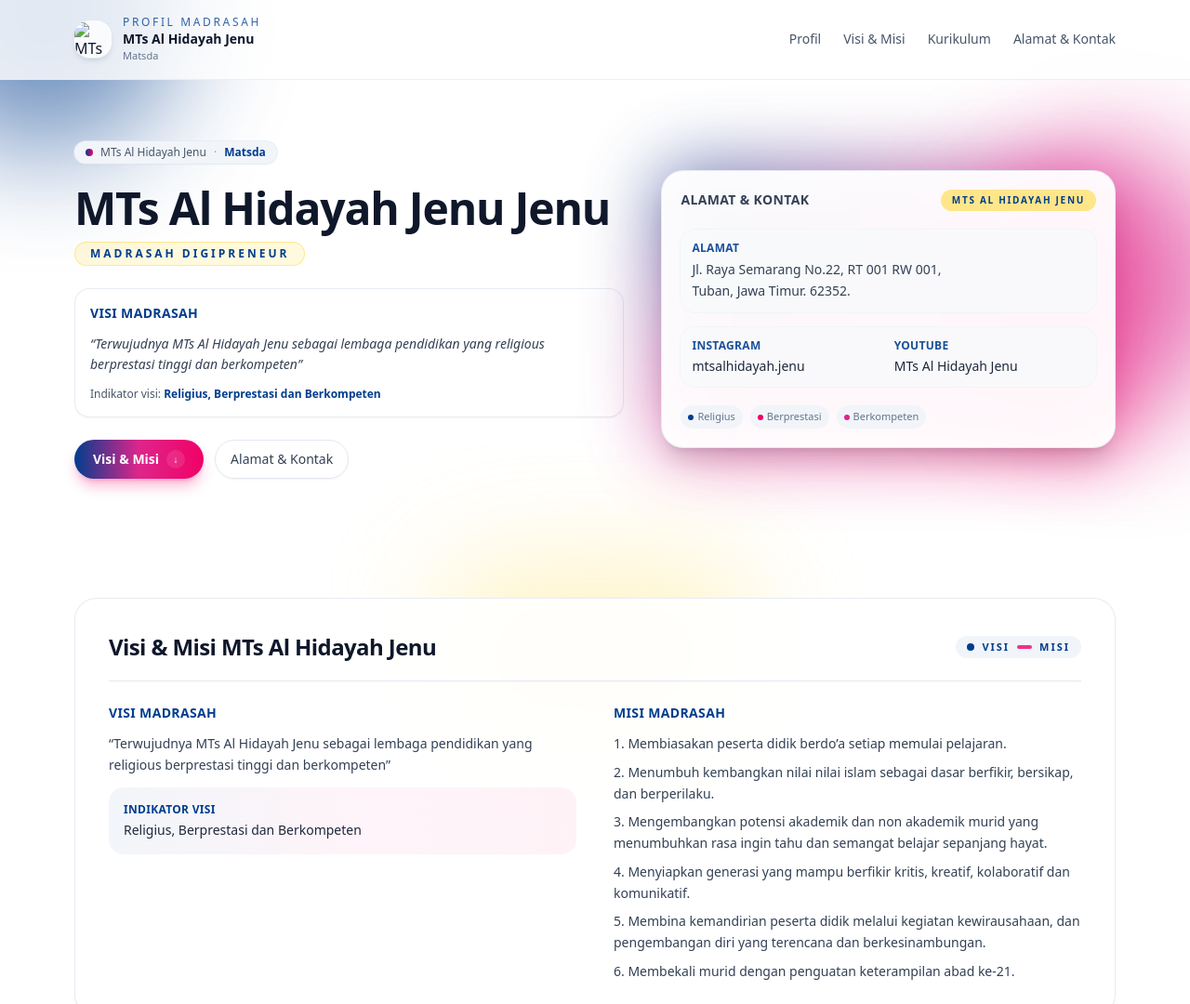
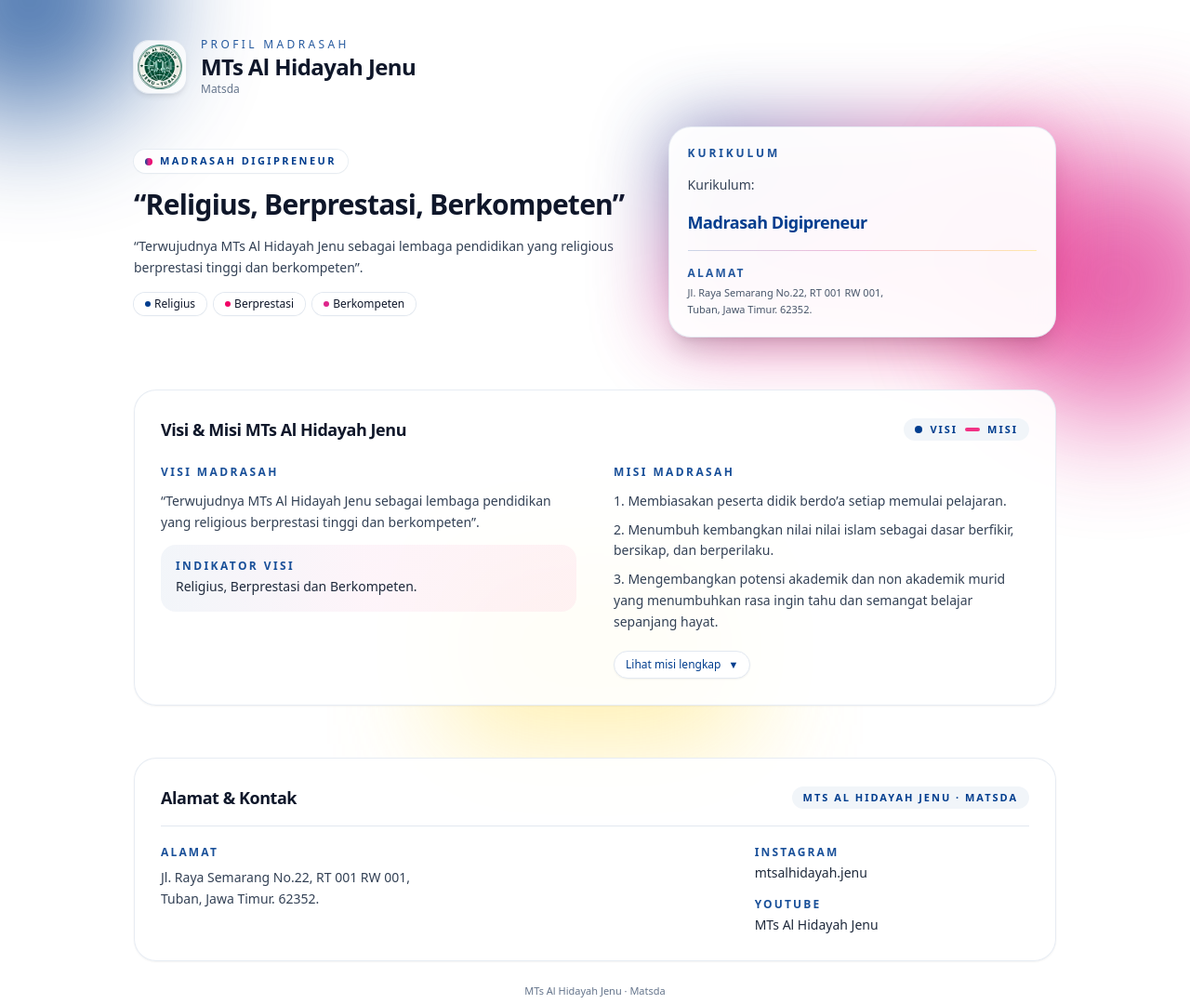
Before and after one commit to bayezsyka/mts-alhidayah, a plain HTML site: page index.html in a window 1280 px wide. Shown: the top 1080 px of the page at 93% size. Drawn offline with nearby package versions, Linux system fonts and the light colour scheme.

Commit message:
update logo

```diff
--- a/index.html
+++ b/index.html
@@ -5,10 +5,10 @@
     <meta name="viewport" content="width=device-width, initial-scale=1.0" />
     <title>Profil MTs Al Hidayah Jenu</title>
 
-    <!-- Load Tailwind -->
+    <!-- Tailwind CDN -->
     <script src="https://cdn.tailwindcss.com"></script>
 
-    <!-- Konfigurasi Tailwind warna custom -->
+    <!-- Konfigurasi warna custom -->
     <script>
       tailwind.config = {
         theme: {
@@ -19,261 +19,148 @@
               accentMagenta: "#de258b",
               accentYellow: "#ffde59",
             },
+            fontFamily: {
+              sans: ["system-ui", "ui-sans-serif", "sans-serif"],
+            },
           },
         },
       };
     </script>
   </head>
-  <body class="bg-white text-slate-900 scroll-smooth antialiased">
+  <body class="bg-white text-slate-900 scroll-smooth antialiased font-sans">
     <!-- Background dekoratif -->
-    <div class="pointer-events-none fixed inset-0 -z-10 opacity-60">
+    <div class="pointer-events-none fixed inset-0 -z-10 opacity-70">
       <div
-        class="absolute -top-32 -left-24 h-72 w-72 rounded-full bg-primary blur-3xl"
+        class="absolute -top-32 -left-24 h-64 w-64 rounded-full bg-primary blur-3xl"
       ></div>
       <div
         class="absolute top-40 -right-16 h-72 w-72 rounded-full bg-accentMagenta blur-3xl"
       ></div>
       <div
-        class="absolute bottom-0 left-1/2 h-48 w-80 -translate-x-1/2 bg-accentYellow/60 blur-3xl"
+        class="absolute bottom-0 left-1/2 h-52 w-80 -translate-x-1/2 bg-accentYellow/70 blur-3xl"
       ></div>
     </div>
 
-    <!-- NAVBAR -->
-    <header
-      class="sticky top-0 z-40 border-b border-slate-200/60 bg-white/80 backdrop-blur"
-    >
+    <main class="mx-auto max-w-5xl px-4 py-6 md:py-10">
+      <!-- HEADER + HERO -->
+      <section class="space-y-6 md:space-y-8" data-animate>
+        <!-- Header tanpa navigasi -->
+        <header class="flex flex-wrap items-center gap-4">
           <div
-        class="mx-auto flex max-w-6xl items-center justify-between px-4 py-3 md:py-4"
-      >
-        <div class="flex items-center gap-3">
-          <!-- LOGO: gunakan gambar yang kamu kirim -->
-          <!-- Pastikan nama file dan lokasi benar -->
-          <div
-            class="h-10 w-10 rounded-2xl bg-white/80 shadow-md flex items-center justify-center ring-1 ring-slate-200 overflow-hidden"
+            class="h-14 w-14 rounded-2xl bg-white/80 shadow-md flex items-center justify-center ring-1 ring-slate-200 overflow-hidden"
           >
             <img
-              src="image-removebg-preview.png"
-              alt="MTs Al Hidayah Jenu"
-              class="h-9 w-auto object-contain"
+              src="images/image-removebg-preview.png"
+              alt="Logo MTs Al Hidayah Jenu"
+              class="h-12 w-auto object-contain"
             />
           </div>
-
           <div>
-            <div class="text-xs uppercase tracking-[0.22em] text-primary/80">
+            <p class="text-xs uppercase tracking-[0.28em] text-primary/85">
               Profil Madrasah
-            </div>
-            <div class="text-sm font-semibold text-slate-900">
+            </p>
+            <h1
+              class="text-xl font-extrabold tracking-tight text-slate-900 md:text-2xl"
+            >
               MTs Al Hidayah Jenu
-            </div>
-            <div class="text-[11px] text-slate-500">Matsda</div>
-          </div>
-        </div>
-
-        <nav class="hidden items-center gap-6 text-sm font-medium md:flex">
-          <a
-            href="#profil"
-            class="py-1 text-slate-600 hover:text-primary transition-colors"
-          >
-            Profil
-          </a>
-          <a
-            href="#visi-misi"
-            class="py-1 text-slate-600 hover:text-primary transition-colors"
-          >
-            Visi &amp; Misi
-          </a>
-          <a
-            href="#kurikulum"
-            class="py-1 text-slate-600 hover:text-primary transition-colors"
-          >
-            Kurikulum
-          </a>
-          <a
-            href="#kontak"
-            class="py-1 text-slate-600 hover:text-primary transition-colors"
-          >
-            Alamat &amp; Kontak
-          </a>
-        </nav>
+            </h1>
+            <p class="text-xs text-slate-500">Matsda</p>
           </div>
         </header>
 
-    <main class="mx-auto max-w-6xl px-4">
-      <!-- HERO / PROFIL -->
-      <section id="profil" class="py-10 md:py-16">
-        <div class="grid gap-10 md:grid-cols-[1.15fr_0.95fr] md:items-center">
-          <!-- Kiri -->
-          <div class="space-y-6">
+        <!-- Hero utama -->
+        <div class="grid gap-8 md:grid-cols-[1.3fr_1fr] md:items-center">
+          <!-- Kiri: Visi singkat -->
+          <div class="space-y-4">
             <div
-              class="inline-flex items-center gap-2 rounded-full bg-slate-100 px-3 py-1 text-xs font-medium text-slate-600 shadow-sm ring-1 ring-slate-200/70"
+              class="inline-flex flex-wrap items-center gap-2 rounded-full bg-white/80 px-3 py-1 text-[11px] font-semibold uppercase tracking-[0.22em] text-primary shadow-sm ring-1 ring-slate-200/70"
             >
               <span
-                class="inline-flex h-2 w-2 rounded-full bg-gradient-to-r from-primary to-accentPink"
+                class="inline-flex h-2 w-2 rounded-full bg-gradient-to-r from-primary via-accentMagenta to-accentPink"
               ></span>
-              <span>MTs Al Hidayah Jenu</span>
-              <span class="text-slate-400">·</span>
-              <span class="text-primary font-semibold">Matsda</span>
+              <span>Madrasah Digipreneur</span>
             </div>
 
-            <div class="space-y-3">
-              <h1
-                class="text-3xl font-extrabold tracking-tight text-slate-900 sm:text-4xl md:text-5xl"
+            <h2
+              class="text-2xl font-extrabold tracking-tight text-slate-900 md:text-3xl"
             >
-                MTs Al Hidayah Jenu Jenu
-              </h1>
-              <p
-                class="inline-flex items-center gap-2 rounded-full border border-accentYellow/60 bg-accentYellow/20 px-4 py-1 text-xs font-semibold uppercase tracking-[0.25em] text-primary"
-              >
-                Madrasah Digipreneur
+              “Religius, Berprestasi, Berkompeten”
+            </h2>
+
+            <p class="text-sm leading-relaxed text-slate-700">
+              “Terwujudnya MTs Al Hidayah Jenu sebagai lembaga pendidikan yang
+              religious berprestasi tinggi dan berkompeten”.
             </p>
-            </div>
 
-            <div
-              class="space-y-3 rounded-2xl border border-slate-200/80 bg-white/80 p-4 shadow-sm backdrop-blur-sm"
-            >
-              <h2
-                class="text-sm font-semibold uppercase tracking-wide text-primary"
-              >
-                Visi Madrasah
-              </h2>
-              <p class="text-sm italic leading-relaxed text-slate-700">
-                “Terwujudnya MTs Al Hidayah Jenu sebagai lembaga pendidikan yang
-                religious berprestasi tinggi dan berkompeten”
-              </p>
-              <p class="text-xs font-medium text-slate-600">
-                Indikator visi:
-                <span class="font-semibold text-primary"
-                  >Religius, Berprestasi dan Berkompeten</span
-                >
-              </p>
-            </div>
-
-            <div class="flex flex-wrap gap-3">
-              <a
-                href="#visi-misi"
-                class="group inline-flex items-center gap-2 rounded-full bg-gradient-to-r from-primary via-accentMagenta to-accentPink px-5 py-2.5 text-sm font-semibold text-white shadow-lg shadow-accentPink/30 transition hover:-translate-y-[2px]"
-              >
-                Visi &amp; Misi
+            <div class="flex flex-wrap gap-2 text-xs">
               <span
-                  class="inline-flex h-5 w-5 items-center justify-center rounded-full bg-white/10 text-[10px]"
-                >
-                  ↓
-                </span>
-              </a>
-              <a
-                href="#kontak"
-                class="inline-flex items-center gap-2 rounded-full border border-slate-200 bg-white/80 px-4 py-2.5 text-sm font-medium text-slate-700 shadow-sm transition hover:-translate-y-[2px] hover:border-primary/50 hover:text-primary"
-              >
-                Alamat &amp; Kontak
-              </a>
-            </div>
-          </div>
-
-          <!-- Kanan: Kartu alamat & kontak -->
-          <div class="relative">
-            <div
-              class="absolute -inset-0.5 rounded-3xl bg-gradient-to-br from-primary via-accentMagenta to-accentPink opacity-70 blur-2xl"
-            ></div>
-
-            <div
-              class="relative overflow-hidden rounded-3xl border border-slate-200/80 bg-white/95 p-5 shadow-xl backdrop-blur"
-            >
-              <div class="flex items-center justify-between gap-2">
-                <h3
-                  class="text-sm font-semibold uppercase tracking-wide text-slate-700"
-                >
-                  Alamat &amp; Kontak
-                </h3>
-                <span
-                  class="rounded-full bg-accentYellow/70 px-3 py-1 text-[10px] font-semibold uppercase tracking-[0.17em] text-primary"
-                >
-                  MTs Al Hidayah Jenu
-                </span>
-              </div>
-
-              <div class="mt-5 space-y-4 text-sm">
-                <div
-                  class="rounded-2xl bg-slate-50/80 p-3 ring-1 ring-slate-100"
-                >
-                  <p
-                    class="text-xs font-semibold uppercase tracking-wide text-primary/90"
-                  >
-                    Alamat
-                  </p>
-                  <p class="mt-1 leading-relaxed text-slate-700">
-                    Jl. Raya Semarang No.22, RT 001 RW 001,<br />
-                    Tuban, Jawa Timur. 62352.
-                  </p>
-                </div>
-
-                <div
-                  class="grid gap-3 rounded-2xl bg-slate-50/80 p-3 ring-1 ring-slate-100 sm:grid-cols-2"
-                >
-                  <div class="space-y-1">
-                    <p
-                      class="text-xs font-semibold uppercase tracking-wide text-primary/90"
-                    >
-                      Instagram
-                    </p>
-                    <p class="text-sm font-medium text-slate-800">
-                      mtsalhidayah.jenu
-                    </p>
-                  </div>
-                  <div class="space-y-1">
-                    <p
-                      class="text-xs font-semibold uppercase tracking-wide text-primary/90"
-                    >
-                      YouTube
-                    </p>
-                    <p class="text-sm font-medium text-slate-800">
-                      MTs Al Hidayah Jenu
-                    </p>
-                  </div>
-                </div>
-              </div>
-
-              <div class="mt-5 flex flex-wrap gap-2 text-[11px] text-slate-500">
-                <span
-                  class="inline-flex items-center gap-1 rounded-full bg-slate-100 px-2 py-1"
+                class="inline-flex items-center gap-1 rounded-full bg-white/90 px-3 py-1 shadow-sm ring-1 ring-slate-200"
               >
                 <span class="h-1.5 w-1.5 rounded-full bg-primary"></span>
                 Religius
               </span>
               <span
-                  class="inline-flex items-center gap-1 rounded-full bg-slate-100 px-2 py-1"
+                class="inline-flex items-center gap-1 rounded-full bg-white/90 px-3 py-1 shadow-sm ring-1 ring-slate-200"
               >
                 <span class="h-1.5 w-1.5 rounded-full bg-accentPink"></span>
                 Berprestasi
               </span>
               <span
-                  class="inline-flex items-center gap-1 rounded-full bg-slate-100 px-2 py-1"
+                class="inline-flex items-center gap-1 rounded-full bg-white/90 px-3 py-1 shadow-sm ring-1 ring-slate-200"
               >
-                  <span
-                    class="h-1.5 w-1.5 rounded-full bg-accentMagenta"
-                  ></span>
+                <span class="h-1.5 w-1.5 rounded-full bg-accentMagenta"></span>
                 Berkompeten
               </span>
+            </div>
+          </div>
+
+          <!-- Kanan: Card Kurikulum + Info singkat -->
+          <div class="relative">
+            <div
+              class="absolute -inset-0.5 rounded-3xl bg-gradient-to-br from-primary via-accentMagenta to-accentPink opacity-60 blur-2xl"
+            ></div>
+            <div
+              class="relative rounded-3xl border border-slate-200/80 bg-white/95 p-5 shadow-xl backdrop-blur-md space-y-4"
+            >
+              <div
+                class="text-xs font-semibold uppercase tracking-[0.24em] text-primary/90"
+              >
+                Kurikulum
+              </div>
+              <p class="text-sm text-slate-700">Kurikulum:</p>
+              <p class="text-lg font-extrabold tracking-tight text-primary">
+                Madrasah Digipreneur
+              </p>
+
+              <div
+                class="mt-2 h-px w-full bg-gradient-to-r from-primary/20 via-accentMagenta/30 to-accentYellow/50"
+              ></div>
+
+              <div class="space-y-1 text-xs text-slate-600">
+                <p
+                  class="font-semibold uppercase tracking-[0.18em] text-primary/85"
+                >
+                  Alamat
+                </p>
+                <p class="text-[11px] leading-relaxed">
+                  Jl. Raya Semarang No.22, RT 001 RW 001,<br />
+                  Tuban, Jawa Timur. 62352.
+                </p>
               </div>
             </div>
           </div>
         </div>
       </section>
 
-      <!-- VISI & MISI -->
-      <section id="visi-misi" class="py-10 md:py-16">
+      <!-- VISI & MISI DETAIL -->
+      <section class="mt-10 md:mt-14" data-animate>
         <div
-          class="rounded-3xl border border-slate-200/80 bg-white/90 p-6 shadow-sm backdrop-blur-sm md:p-9"
+          class="rounded-3xl border border-slate-200/80 bg-white/90 p-5 shadow-sm backdrop-blur-sm md:p-7 space-y-6"
         >
-          <div
-            class="flex flex-wrap items-center justify-between gap-4 border-b border-slate-200 pb-5"
-          >
-            <div>
-              <h2
-                class="text-xl font-bold tracking-tight text-slate-900 md:text-2xl"
-              >
+          <div class="flex flex-wrap items-center justify-between gap-3">
+            <h3 class="text-lg font-bold tracking-tight text-slate-900">
               Visi &amp; Misi MTs Al Hidayah Jenu
-              </h2>
-            </div>
+            </h3>
             <div
               class="inline-flex items-center gap-2 rounded-full bg-slate-100 px-3 py-1 text-[11px] font-semibold uppercase tracking-[0.18em] text-primary"
             >
@@ -284,41 +171,44 @@
             </div>
           </div>
 
-          <div class="mt-6 grid gap-8 md:grid-cols-2 md:gap-10">
+          <div class="grid gap-6 md:grid-cols-2 md:gap-10">
             <!-- Visi -->
             <div class="space-y-3">
-              <h3
-                class="text-sm font-semibold uppercase tracking-wide text-primary"
+              <p
+                class="text-xs font-semibold uppercase tracking-[0.2em] text-primary/90"
               >
                 Visi Madrasah
-              </h3>
+              </p>
               <p class="text-sm leading-relaxed text-slate-700">
                 “Terwujudnya MTs Al Hidayah Jenu sebagai lembaga pendidikan yang
-                religious berprestasi tinggi dan berkompeten”
+                religious berprestasi tinggi dan berkompeten”.
               </p>
               <div
                 class="rounded-2xl bg-gradient-to-r from-primary/5 via-accentMagenta/5 to-accentPink/5 p-4 text-sm"
               >
                 <p
-                  class="text-xs font-semibold uppercase tracking-wide text-primary"
+                  class="text-xs font-semibold uppercase tracking-[0.2em] text-primary/90"
                 >
                   Indikator Visi
                 </p>
                 <p class="mt-1 font-medium text-slate-800">
-                  Religius, Berprestasi dan Berkompeten
+                  Religius, Berprestasi dan Berkompeten.
                 </p>
               </div>
             </div>
 
-            <!-- Misi -->
+            <!-- Misi (bisa di-expand) -->
             <div class="space-y-3">
-              <h3
-                class="text-sm font-semibold uppercase tracking-wide text-primary"
+              <p
+                class="text-xs font-semibold uppercase tracking-[0.2em] text-primary/90"
               >
                 Misi Madrasah
-              </h3>
+              </p>
+
               <ol
-                class="space-y-2 text-sm leading-relaxed text-slate-700 list-decimal list-inside"
+                id="misiList"
+                class="space-y-2 text-sm leading-relaxed text-slate-700 list-decimal list-inside overflow-hidden transition-[max-height] duration-500"
+                style="max-height: 10rem"
               >
                 <li>
                   Membiasakan peserta didik berdo’a setiap memulai pelajaran.
@@ -345,62 +235,31 @@
                   Membekali murid dengan penguatan keterampilan abad ke-21.
                 </li>
               </ol>
+
+              <button
+                id="misiToggle"
+                type="button"
+                class="inline-flex items-center gap-2 rounded-full border border-slate-200 bg-white px-3 py-1.5 text-xs font-medium text-primary shadow-sm hover:border-primary/60 hover:bg-primary/5 focus:outline-none focus:ring-2 focus:ring-primary/40"
+              >
+                Lihat misi lengkap
+                <span class="text-[11px]" id="misiToggleIcon">▼</span>
+              </button>
             </div>
           </div>
         </div>
       </section>
 
-      <!-- KURIKULUM -->
-      <section id="kurikulum" class="py-10 md:py-16">
-        <div class="grid gap-8 md:grid-cols-[0.9fr_1.1fr] md:items-center">
-          <div class="order-2 md:order-1">
+      <!-- ALAMAT & KONTAK -->
+      <section class="mt-10 md:mt-14 mb-10 md:mb-14" data-animate>
         <div
-              class="rounded-3xl border border-slate-200/80 bg-white/90 p-6 shadow-sm backdrop-blur-sm"
-            >
-              <h2
-                class="text-xl font-bold tracking-tight text-slate-900 md:text-2xl"
-              >
-                Kurikulum
-              </h2>
-              <div
-                class="mt-4 inline-flex items-center gap-2 rounded-full bg-gradient-to-r from-primary via-accentMagenta to-accentPink px-4 py-1.5 text-xs font-semibold uppercase tracking-[0.2em] text-white"
-              >
-                Madrasah Digipreneur
-              </div>
-            </div>
-          </div>
-
-          <div class="order-1 md:order-2">
-            <div class="relative">
-              <div
-                class="absolute -inset-0.5 rounded-3xl bg-gradient-to-tr from-primary via-accentYellow to-accentPink opacity-70 blur-2xl"
-              ></div>
-              <div
-                class="relative flex h-full flex-col justify-center rounded-3xl border border-slate-200/80 bg-white/95 p-6 shadow-xl backdrop-blur"
-              >
-                <div class="space-y-3">
-                  <p class="text-sm text-slate-700">Kurikulum:</p>
-                  <p class="text-lg font-extrabold tracking-tight text-primary">
-                    Madrasah Digipreneur
-                  </p>
-                </div>
-              </div>
-            </div>
-          </div>
-        </div>
-      </section>
-
-      <!-- KONTAK -->
-      <section id="kontak" class="pb-10 pt-6 md:pb-16">
-        <div
-          class="rounded-3xl border border-slate-200/80 bg-white/90 p-6 shadow-sm backdrop-blur-sm md:p-8"
+          class="rounded-3xl border border-slate-200/80 bg-white/90 p-5 shadow-sm backdrop-blur-sm md:p-7"
         >
           <div
-            class="flex flex-wrap items-center justify-between gap-4 border-b border-slate-200 pb-5"
+            class="flex flex-wrap items-center justify-between gap-3 border-b border-slate-200 pb-4"
           >
-            <h2 class="text-xl font-bold tracking-tight text-slate-900">
+            <h3 class="text-lg font-bold tracking-tight text-slate-900">
               Alamat &amp; Kontak
-            </h2>
+            </h3>
             <span
               class="rounded-full bg-slate-100 px-3 py-1 text-[11px] font-semibold uppercase tracking-[0.18em] text-primary"
             >
@@ -408,12 +267,13 @@
             </span>
           </div>
 
-          <div class="mt-6 grid gap-6 md:grid-cols-3">
+          <div class="mt-5 grid gap-6 md:grid-cols-3">
+            <!-- Alamat -->
             <div
-              class="md:col-span-2 space-y-3 text-sm leading-relaxed text-slate-700"
+              class="md:col-span-2 space-y-2 text-sm leading-relaxed text-slate-700"
             >
               <p
-                class="text-xs font-semibold uppercase tracking-wide text-primary/90"
+                class="text-xs font-semibold uppercase tracking-[0.18em] text-primary/90"
               >
                 Alamat
               </p>
@@ -423,10 +283,11 @@
               </p>
             </div>
 
+            <!-- Sosial -->
             <div class="space-y-4 text-sm">
               <div>
                 <p
-                  class="text-xs font-semibold uppercase tracking-wide text-primary/90"
+                  class="text-xs font-semibold uppercase tracking-[0.18em] text-primary/90"
                 >
                   Instagram
                 </p>
@@ -434,7 +295,7 @@
               </div>
               <div>
                 <p
-                  class="text-xs font-semibold uppercase tracking-wide text-primary/90"
+                  class="text-xs font-semibold uppercase tracking-[0.18em] text-primary/90"
                 >
                   YouTube
                 </p>
@@ -446,10 +307,61 @@
           </div>
         </div>
 
-        <footer class="mt-6 pb-6 text-center text-[11px] text-slate-500">
+        <footer class="mt-6 text-center text-[11px] text-slate-500">
           MTs Al Hidayah Jenu · Matsda
         </footer>
       </section>
     </main>
+
+    <!-- JavaScript untuk animasi & toggle misi -->
+    <script>
+      document.addEventListener("DOMContentLoaded", () => {
+        // Animasi fade-in saat scroll
+        const animated = document.querySelectorAll("[data-animate]");
+        const observer = new IntersectionObserver(
+          (entries, obs) => {
+            entries.forEach((entry) => {
+              if (entry.isIntersecting) {
+                entry.target.classList.add("opacity-100", "translate-y-0");
+                entry.target.classList.remove("opacity-0", "translate-y-6");
+                obs.unobserve(entry.target);
+              }
+            });
+          },
+          { threshold: 0.15 }
+        );
+
+        animated.forEach((el) => {
+          el.classList.add(
+            "opacity-0",
+            "translate-y-6",
+            "transition-all",
+            "duration-700"
+          );
+          observer.observe(el);
+        });
+
+        // Toggle misi
+        const misiList = document.getElementById("misiList");
+        const toggleBtn = document.getElementById("misiToggle");
+        const toggleIcon = document.getElementById("misiToggleIcon");
+
+        if (misiList && toggleBtn) {
+          let expanded = false;
+          toggleBtn.addEventListener("click", () => {
+            expanded = !expanded;
+            if (expanded) {
+              misiList.style.maxHeight = "100rem";
+              toggleBtn.firstChild.textContent = "Sembunyikan misi";
+              toggleIcon.textContent = "▲";
+            } else {
+              misiList.style.maxHeight = "10rem";
+              toggleBtn.firstChild.textContent = "Lihat misi lengkap";
+              toggleIcon.textContent = "▼";
+            }
+          });
+        }
+      });
+    </script>
   </body>
 </html>
```
Lines whose indentation alone changed are shown as unchanged.
